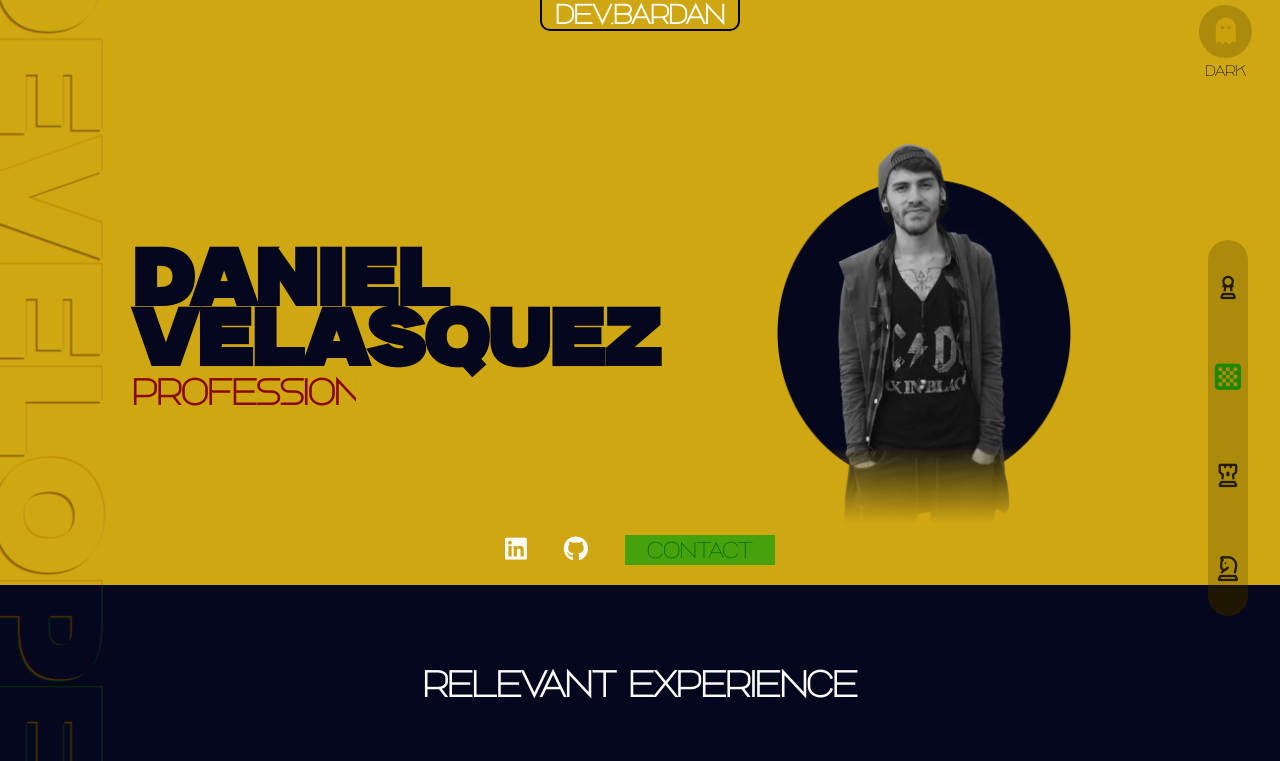
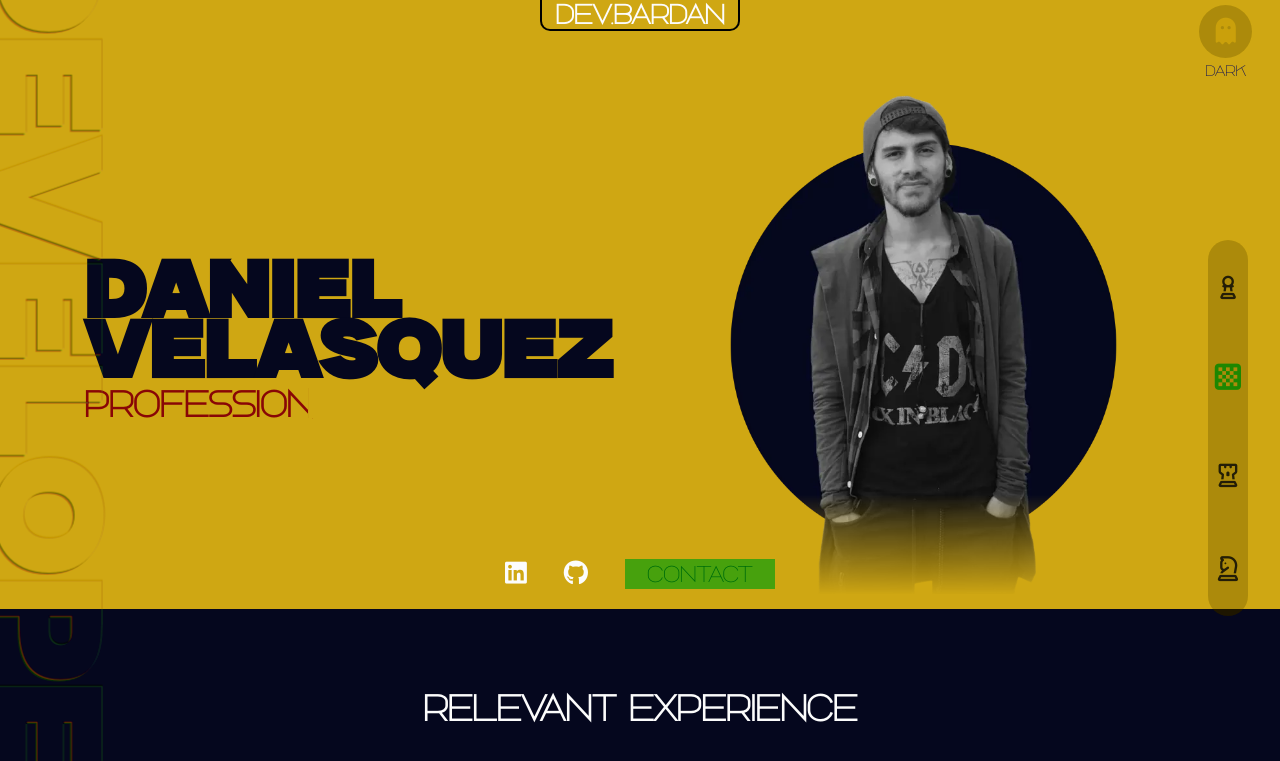
Before and after one commit to Devbardan/devbardan.github.io, a plain HTML site: page index.html in a window 1280 px wide. Shown: the top 761 px of the page. Drawn offline with Linux system fonts and the light colour scheme.

Commit message:
change header page

```diff
--- a/style.css
+++ b/style.css
@@ -185,7 +185,7 @@ header .right-column{
         black 80%,transparent
     );
     background-repeat: no-repeat;
-    height: 380px;
+    height: 500px;
     background-position: center;
     min-width: 300px;
     background-size: contain;
@@ -228,7 +228,7 @@ main{
     flex-wrap: wrap;
 }
 .i-content{
-    padding: 7em;
+    padding: 4em;
     display: flex;
     justify-content: space-around;
     position: relative;
```
